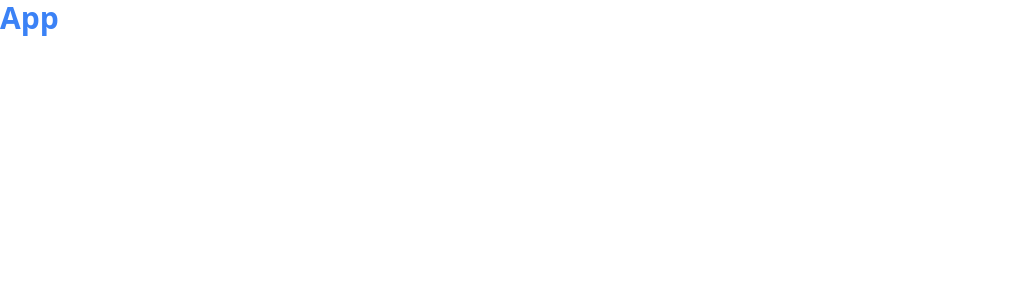
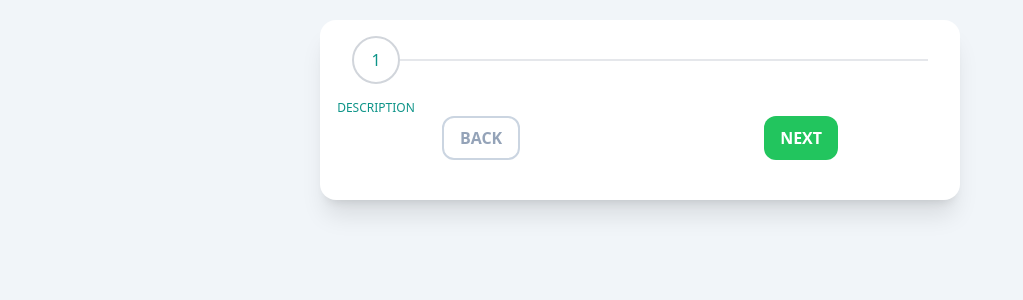
Before and after one commit to Miraj8280/multiple-steps-form, a React (Create React App) app: page / in a window 1280 px wide. Shown: the top 300 px of the page, without its empty margins (0-1023 px from the left). Built offline with nearby package versions, Linux system fonts and the light colour scheme; the HTML template or start-up script is replaced by a standard one.

Commit message:
Created and designed stepper and stepper control components

```diff
--- a/src/App.jsx
+++ b/src/App.jsx
@@ -1,7 +1,16 @@
+import Stepper from "./components/Stepper";
+import StepperControl from "./components/StepperControl";
+
 function App() {
   return (
-    <div className="App">
-      <h1 className='text-3xl text-blue-500 font-bold'>App</h1>
+    <div className="md:w-1/2 mx-auto shadow-xl rounded-2xl pb-2 bg-white">
+      {/* Stepper */}
+      <div className="container horizontal mt-5">
+        < Stepper />
+      </div>
+
+      {/* Navigation controls */}
+      < StepperControl />
     </div>
   );
 }
--- /dev/null
+++ b/src/components/Stepper.jsx
@@ -0,0 +1,29 @@
+import React from 'react'
+
+const displaySteps = (
+    <div className='w-full flex items-center'>
+        <div className='relative flex flex-col items-center text-teal-600'>
+            <div className='rounded-full transition duration-500 ease-in-out border-2 border-gray-300 h-12 w-12 flex items-center justify-center py-3'>
+                {/* Display number */}
+                1
+            </div>
+            <div className='absolute top-0 text-center mt-16 w-32 text-xs font-medium uppercase'>
+                {/* Display description */}
+                Description
+            </div>
+        </div>
+        <div className='flex-auto border-t-2 transition duration-500 ease-in-out'>
+            {/* Display lines */}
+        </div>
+    </div>
+);
+
+const Stepper = () => {
+  return (
+    <div className='mx-4 p-4 flex justify-between items-center'>
+        {displaySteps}
+    </div>
+  )
+}
+
+export default Stepper
--- /dev/null
+++ b/src/components/StepperControl.jsx
@@ -0,0 +1,16 @@
+import React from 'react'
+
+const StepperControl = () => {
+  return (
+    <div className='container flex justify-around mt-4 mb-8'>
+        {/* Back button */}
+         <button className='bg-white text-slate-400 uppercase py-2 px-4 rounded-xl font-semibold cursor-pointer border-2 border-slate-300 hover:bg-slate-700 hover:text-white transition duration-200 ease-in-out'>Back</button>
+
+        {/* Next button */}
+        <button className='bg-green-500 text-white uppercase py-2 px-4 rounded-xl font-semibold cursor-pointer hover:bg-slate-700 hover:text-white transition duration-200 ease-in-out'>Next</button>
+
+    </div>
+  )
+}
+
+export default StepperControl
--- a/src/index.css
+++ b/src/index.css
@@ -2,17 +2,6 @@
 @tailwind components;
 @tailwind utilities;
 
-
-/* body {
-  margin: 0;
-  font-family: -apple-system, BlinkMacSystemFont, 'Segoe UI', 'Roboto', 'Oxygen',
-    'Ubuntu', 'Cantarell', 'Fira Sans', 'Droid Sans', 'Helvetica Neue',
-    sans-serif;
-  -webkit-font-smoothing: antialiased;
-  -moz-osx-font-smoothing: grayscale;
+body {
+    background-color: #f1f5f9;
 }
-
-code {
-  font-family: source-code-pro, Menlo, Monaco, Consolas, 'Courier New',
-    monospace;
-} */
```
